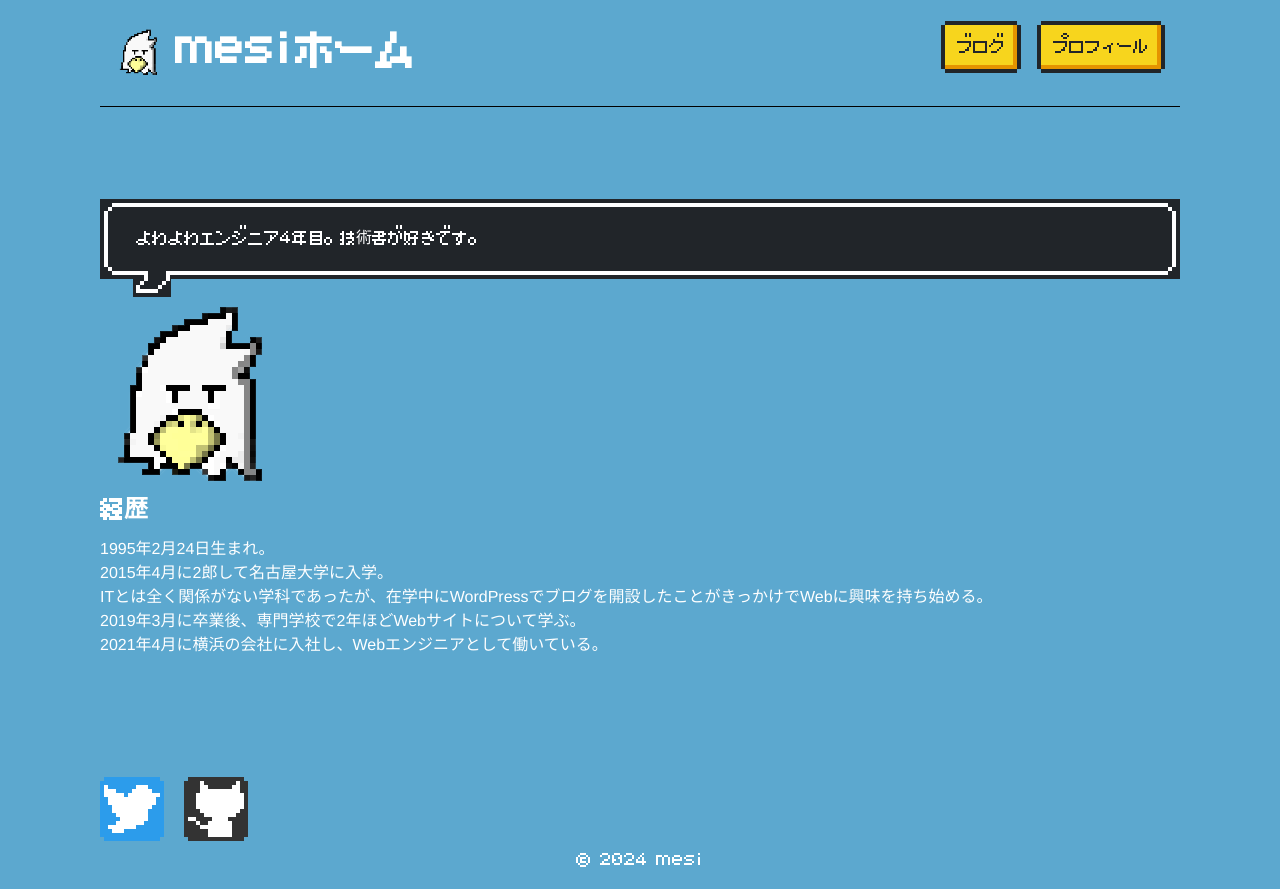
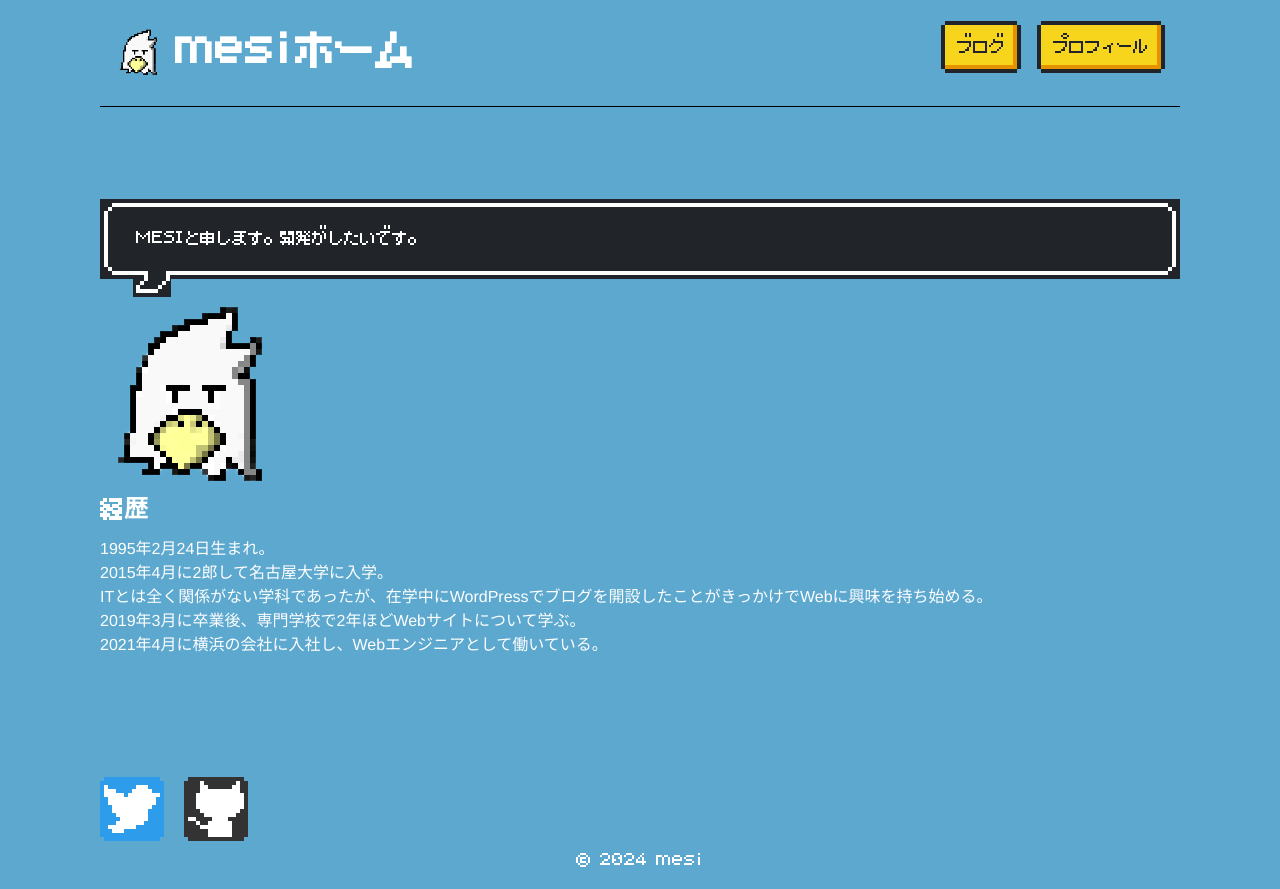
Before and after one commit to mesichicken/home, a Vue app: page /me in a window 1280 px wide. Built offline with nearby package versions, Linux system fonts and the light colour scheme.

Commit message:
プロフ編集

```diff
--- a/src/views/ProfileView.vue
+++ b/src/views/ProfileView.vue
@@ -1,7 +1,7 @@
 <template>
   <div class="profile">
     <p class="nes-balloon from-left nes-pointer is-dark">
-      よわよわエンジニア4年目。技術書が好きです。
+      MESIと申します。開発がしたいです。
     </p>
     <img src="@/assets/mesi.png" class="icon" />
     <h2>経歴</h2>
```
